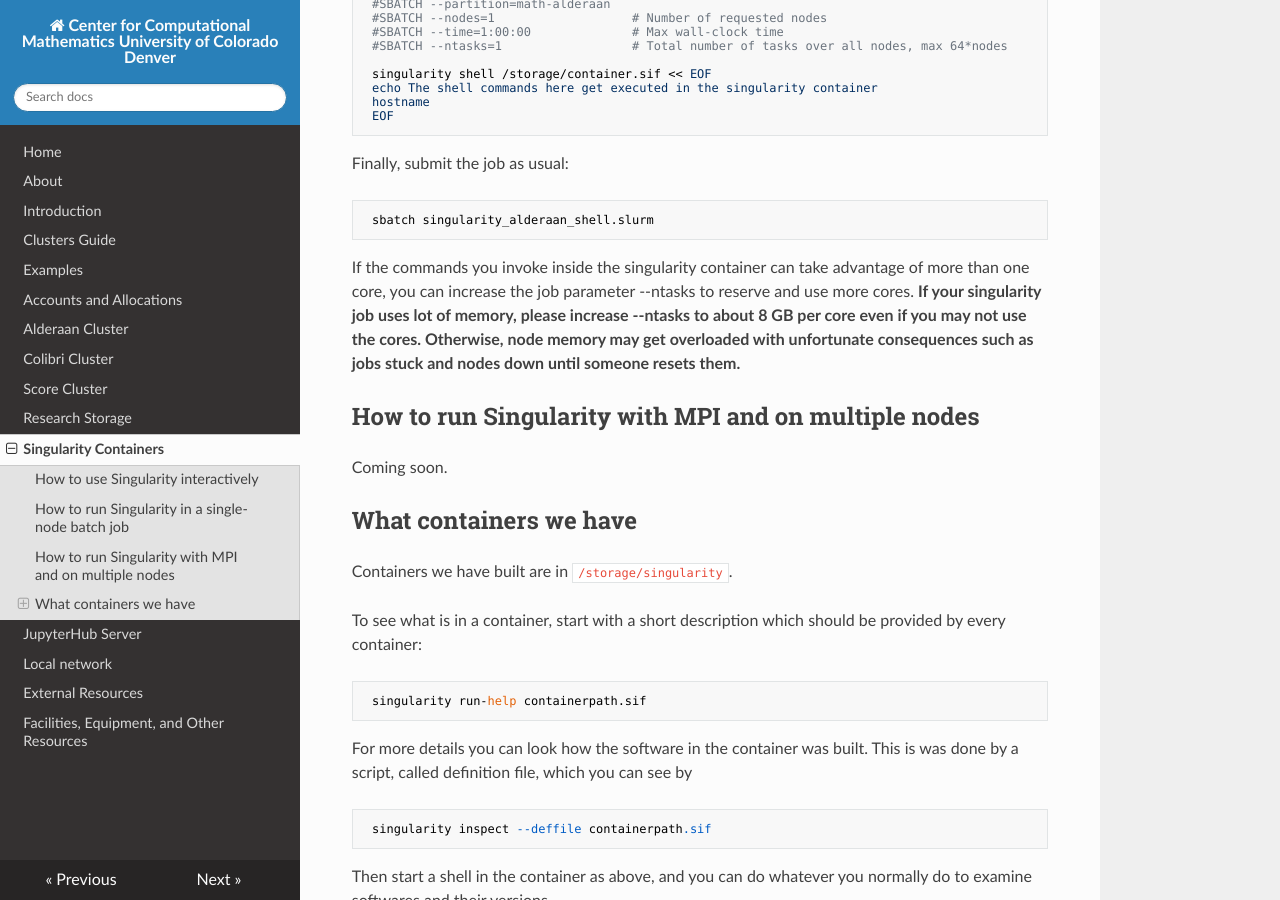
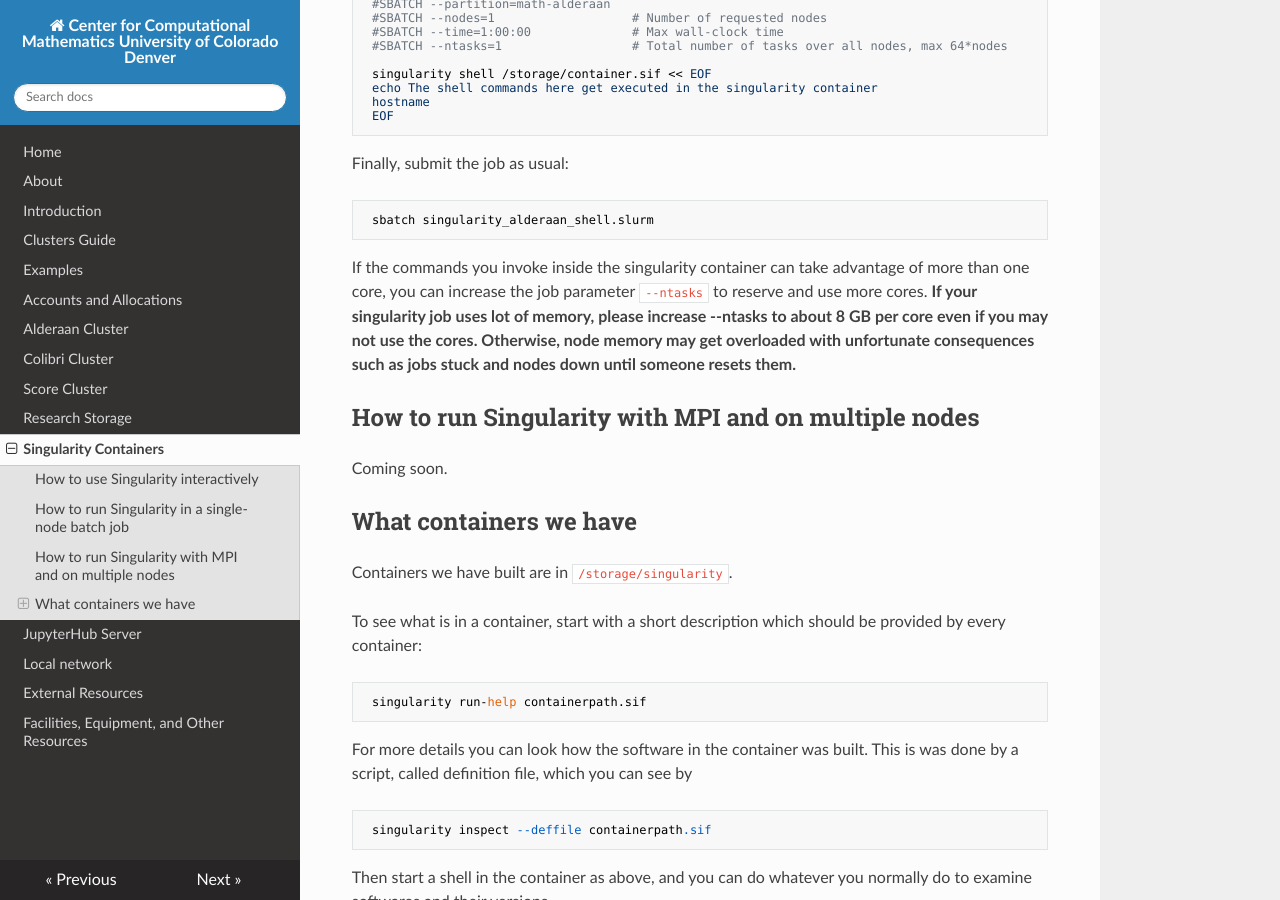
Before and after one commit to ccmucdenver/ccm-docs, an MkDocs documentation site: the page built from docs/singularity.md, in a window 1280 px wide and 900 px high, scrolled down 1458 px. Built offline with MkDocs 1.6.1, drawn with Linux system fonts in a browser that asks for light colours; nearby versions of some CDN libraries.

```diff
--- a/docs/singularity.md
+++ b/docs/singularity.md
@@ -58,7 +58,7 @@ Finally, submit the job as usual:
 
 
 If the commands you invoke inside the singularity container can take advantage of
-more than one core, you can increase the job parameter --ntasks to reserve and use
+more than one core, you can increase the job parameter `--ntasks` to reserve and use
 more cores. **If your singularity job uses lot of memory, please increase --ntasks to
 about 8 GB per core even if you may not use the cores. Otherwise, node memory may get
 overloaded with unfortunate consequences such as jobs stuck and
```
